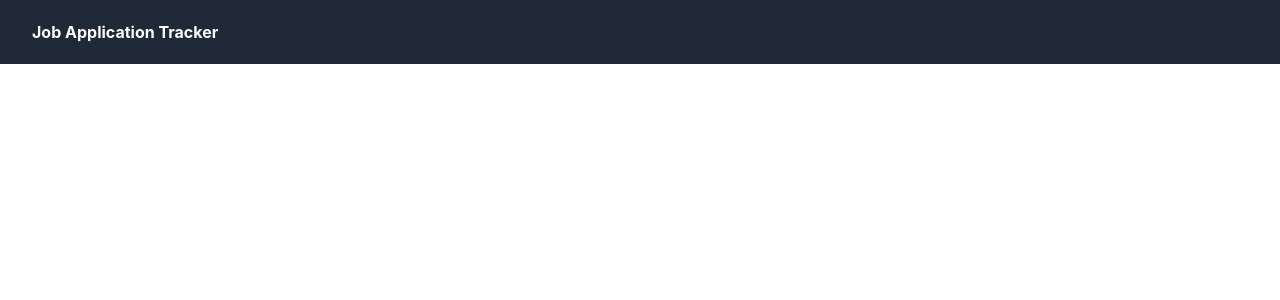
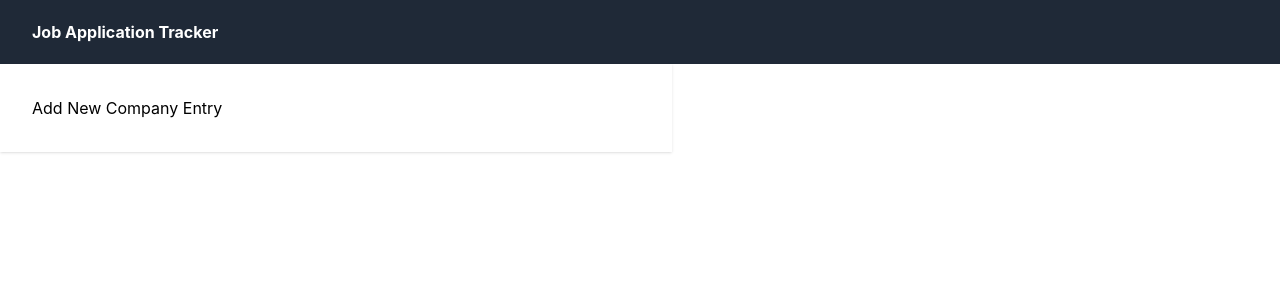
Before and after one commit to Stephen-Prine/job-application-tracker-ui, a React (Create React App) app: page / in a window 1280 px wide. Shown: the top 300 px of the page. Built offline with nearby package versions, Linux system fonts and the light colour scheme.

Commit message:
Entry Component
added entry component

```diff
--- a/src/App.js
+++ b/src/App.js
@@ -1,8 +1,14 @@
 import "./App.css";
+import AddEntry from "./components/AddEntry";
 import Navbar from "./components/Navbar";
 
 function App() {
-  return <Navbar />;
+  return (
+    <>
+      <Navbar />
+      <AddEntry/>
+    </>
+  );
 }
 
 export default App;
--- /dev/null
+++ b/src/components/AddEntry.js
@@ -0,0 +1,15 @@
+import React from "react";
+
+const AddEntry = () => {
+  return (
+    <div className="flex max-w-2xl shadow hover:bg-violet-600 cursor-pointer">
+      <div className="p-8">
+        <div className="">
+          <h1>Add New Company Entry</h1>
+        </div>
+      </div>
+    </div>
+  );
+};
+
+export default AddEntry;
```
